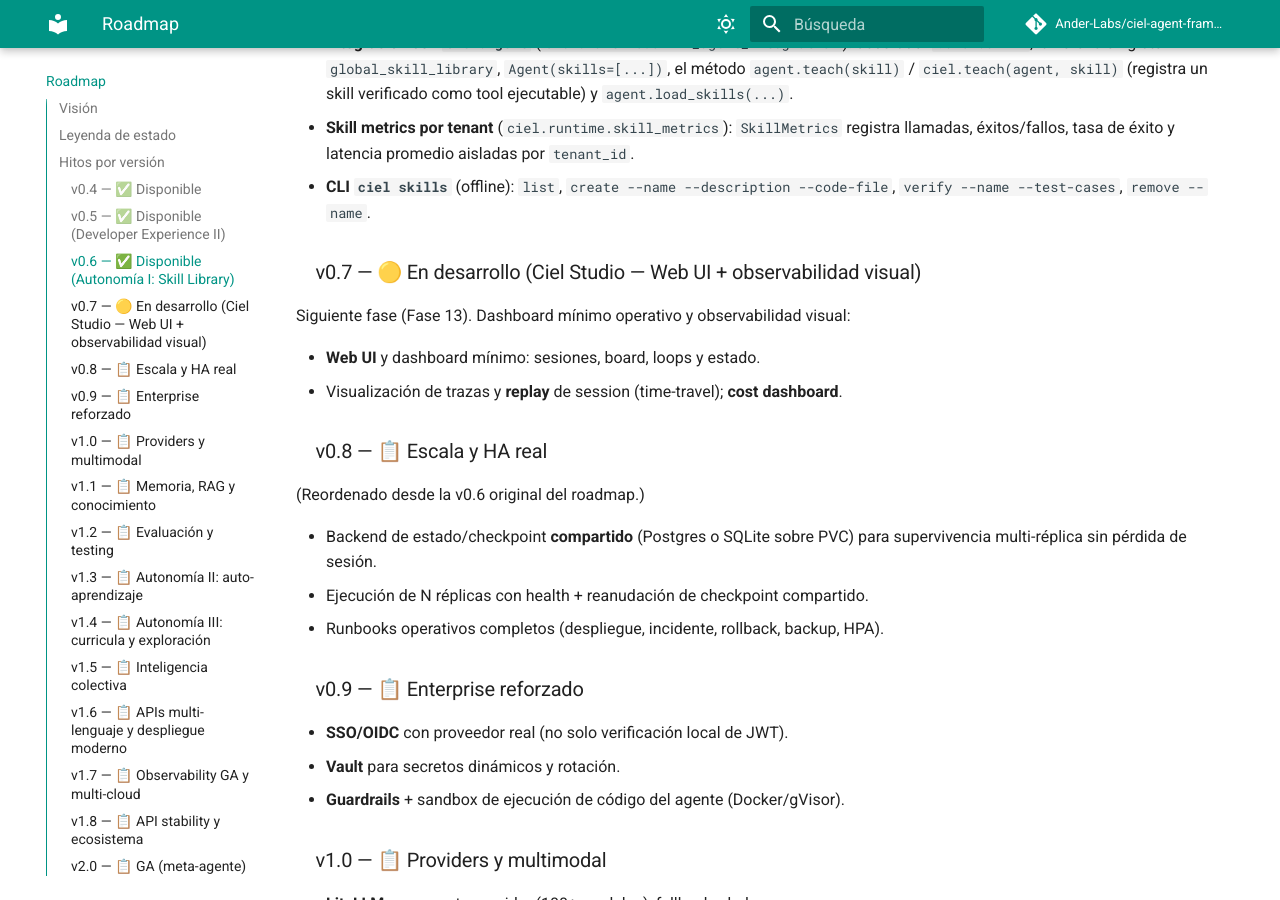
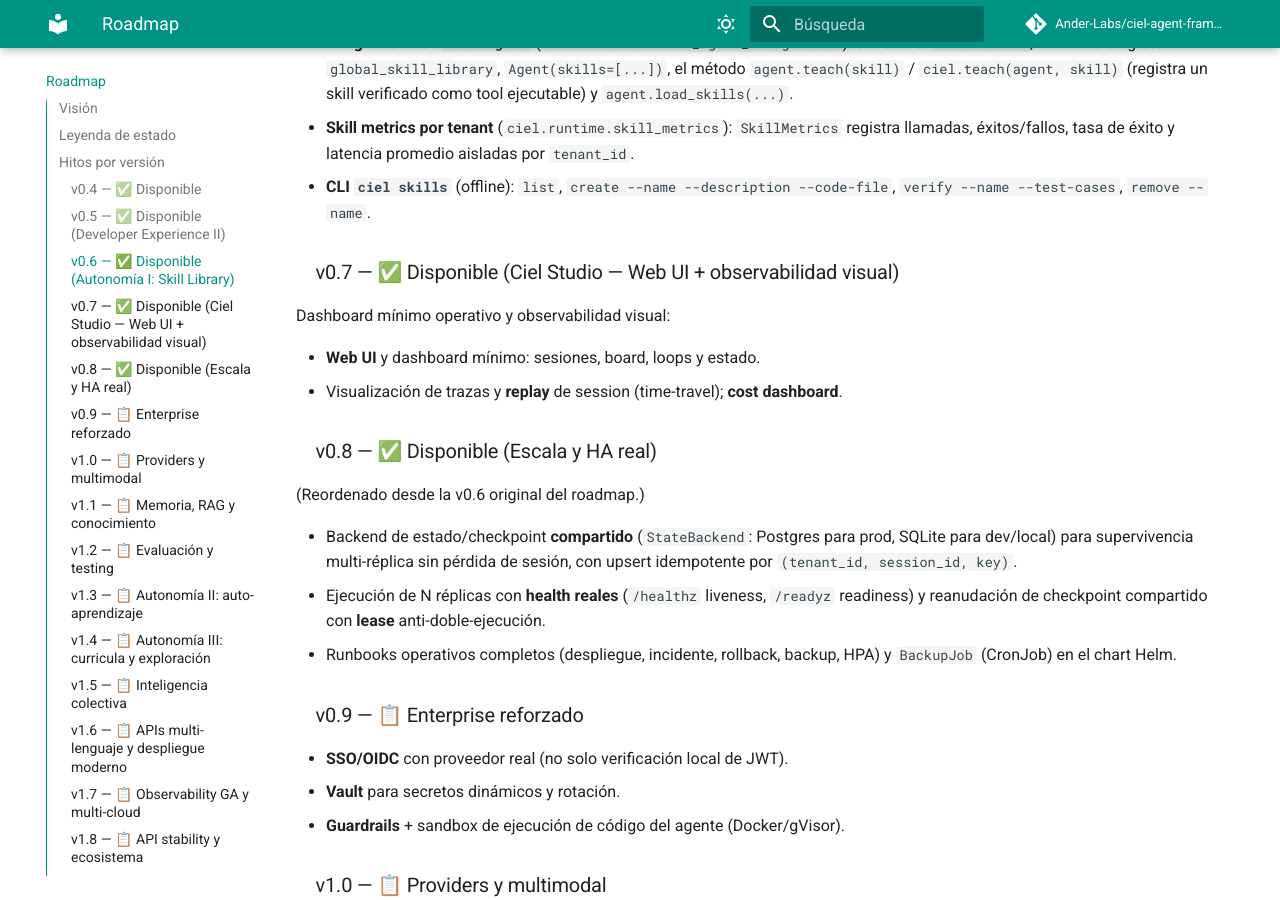
Before and after one commit to Ander-Labs/ciel-agent-framework, an MkDocs documentation site: the page built from docs/roadmap.md, in a window 1280 px wide and 900 px high, scrolled down 1847 px. Built offline with MkDocs 1.6.1 and Material for MkDocs 9.7.7, drawn with Linux system fonts in a browser that asks for light colours; comment, search, counter and statistics services are not loaded.

Commit message:
docs(roadmap): v0.7 y v0.8 marcadas como Disponible (Ciel Studio + Escala/HA real)

```diff
--- a/docs/roadmap.md
+++ b/docs/roadmap.md
@@ -82,21 +82,24 @@
 - **CLI `ciel skills`** (offline): `list`, `create --name --description
   --code-file`, `verify --name --test-cases`, `remove --name`.
 
-### v0.7 — 🟡 En desarrollo (Ciel Studio — Web UI + observabilidad visual)
+### v0.7 — ✅ Disponible (Ciel Studio — Web UI + observabilidad visual)
 
-Siguiente fase (Fase 13). Dashboard mínimo operativo y observabilidad visual:
+Dashboard mínimo operativo y observabilidad visual:
 
 - **Web UI** y dashboard mínimo: sesiones, board, loops y estado.
 - Visualización de trazas y **replay** de session (time-travel); **cost dashboard**.
 
-### v0.8 — 📋 Escala y HA real
+### v0.8 — ✅ Disponible (Escala y HA real)
 
 (Reordenado desde la v0.6 original del roadmap.)
 
-- Backend de estado/checkpoint **compartido** (Postgres o SQLite sobre PVC)
-  para supervivencia multi-réplica sin pérdida de sesión.
-- Ejecución de N réplicas con health + reanudación de checkpoint compartido.
-- Runbooks operativos completos (despliegue, incidente, rollback, backup, HPA).
+- Backend de estado/checkpoint **compartido** (`StateBackend`: Postgres para
+  prod, SQLite para dev/local) para supervivencia multi-réplica sin pérdida de
+  sesión, con upsert idempotente por `(tenant_id, session_id, key)`.
+- Ejecución de N réplicas con **health reales** (`/healthz` liveness, `/readyz`
+  readiness) y reanudación de checkpoint compartido con **lease** anti-doble-ejecución.
+- Runbooks operativos completos (despliegue, incidente, rollback, backup, HPA)
+  y `BackupJob` (CronJob) en el chart Helm.
 
 ### v0.9 — 📋 Enterprise reforzado
 
```
